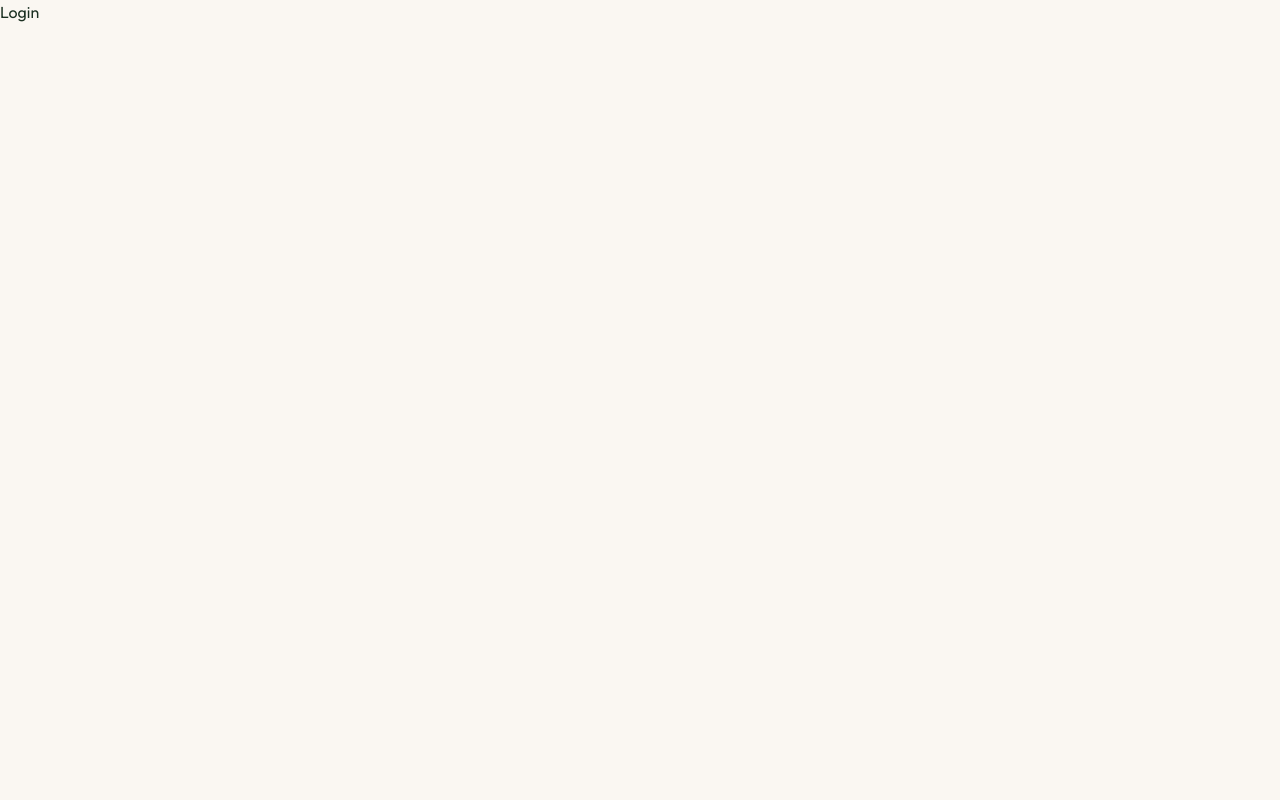
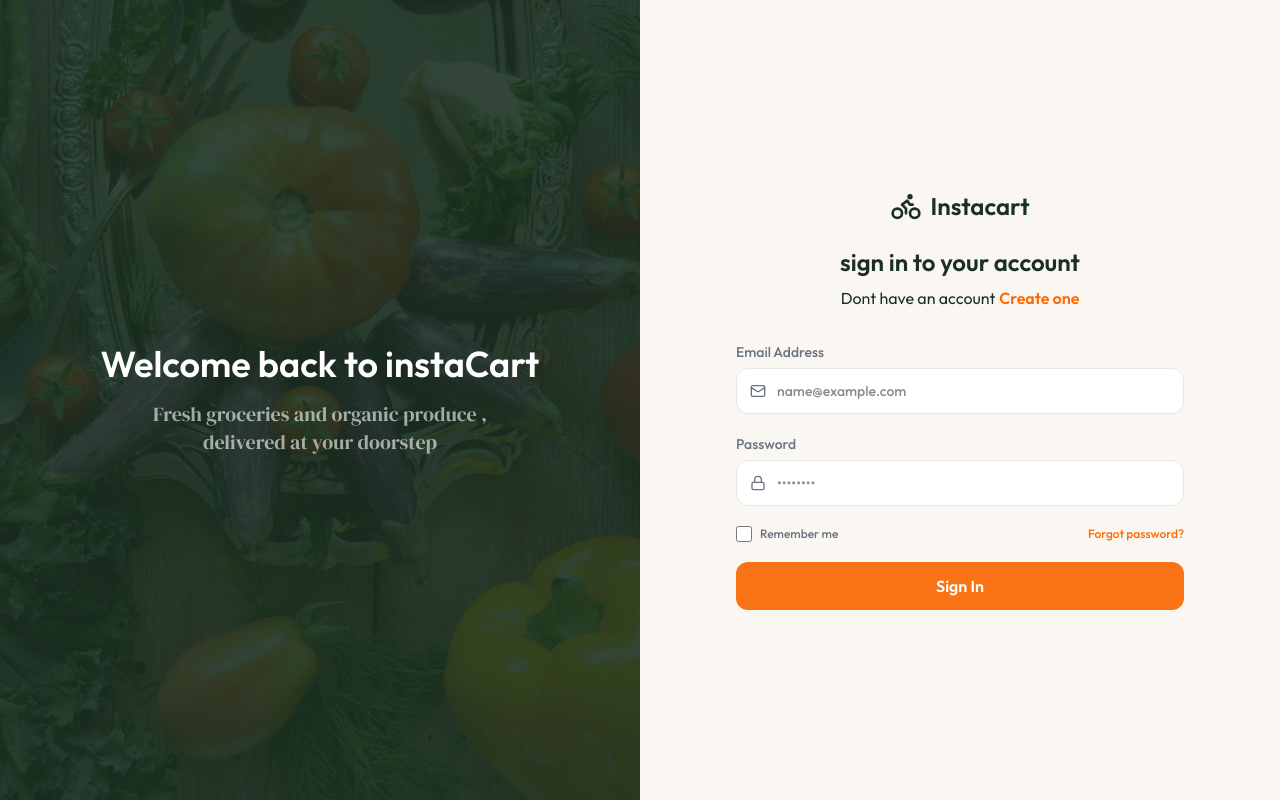
Before and after one commit to sagrikathakur/grocery_Delivery_App, a React (Vite) app in the folder client/: page /login in a window 1280 px wide. Built offline with nearby package versions, Linux system fonts and the light colour scheme.

Commit message:
added login form

```diff
--- a/client/src/pages/Login.tsx
+++ b/client/src/pages/Login.tsx
@@ -1,8 +1,186 @@
-import React from 'react'
+import React, { useState } from 'react'
+import { heroSectionData } from '../assets/assets'
+import { BikeIcon, UserIcon, MailIcon, LockIcon } from 'lucide-react'
+import { Link } from 'react-router-dom'
 
 const Login = () => {
+  const [isLoginState, setIsLoginState] = useState(true)
+  const [name, setName] = useState("")
+  const [email, setEmail] = useState('')
+  const [password, setPassword] = useState('')
+  const [loading, setLoading] = useState(false)
+
+
+  const handleSubmit = async (e: React.FormEvent) => {
+    e.preventDefault()
+    setLoading(true);
+
+    setTimeout(() => window.location.href = "/", 1000)
+  }
+
+
+
+
+
+
+
+
   return (
-    <div>Login</div>
+    <div className='min-h-screen flex'>
+      {/* left side -> this will me image section */}
+
+      <div className='hidden lg:flex lg:w-1/2 bg-app-green relative items-center justify-center'>
+
+        <img src={heroSectionData.hero_image} alt="" className='absolute inset-0 object-cover h-full bg-center opacity-10' />
+
+
+        <div className='relative text-center px-12'>
+          <h2 className='text-4xl font-semibold text-white mb-4'>Welcome back to instaCart</h2>
+          <p className='text-white/60 font-serif text-xl max-w-sm mx-auto'>Fresh groceries and organic produce , delivered at your doorstep</p>
+        </div>
+
+
+      </div>
+
+      {/* right right  */}
+
+
+      <div className=' flex-1 flex-center px-4 py-12 bg-app-cream'>
+        <div className='w-full max-w-md'>
+          <div className='text-center mb-8'>
+            <Link to="/" className='inline-flex intems-center gap-2 mb-6' >
+              <BikeIcon className='size-8 text-app-green' />
+              <span className='text-2xl font-semibold text-app-green'>Instacart</span>
+            </Link>
+
+
+            <h1 className='text-2xl font-semibold text-app-green mb-2 '>{isLoginState ? "sign in to your account" : "sign up for an account"}</h1>
+            <p>
+              {isLoginState ? "Dont have an account" : "already have an account ?"}
+              <button onClick={() => setIsLoginState(!isLoginState)}
+                className='text-orange-500 ml-1 font-semibold hover:text-orange-600 transition-colors'>
+                {isLoginState ? "Create one" : "Sign in"}
+              </button>
+
+
+
+
+
+
+            </p>
+          </div>
+
+          {/* form */}
+
+
+          <form onSubmit={handleSubmit} className='space-y-5 animate-fade-in'>
+            {
+              !isLoginState && (
+                <label className='text-sm flex flex-col gap-1.5 text-app-text-light font-medium'>
+                  Name
+                  <div className='relative'>
+                    <UserIcon className='absolute left-3.5 top-1/2 -translate-y-1/2 size-4 text-app-text-light' />
+                    <input
+                      type="text"
+                      placeholder="Your full name"
+                      value={name}
+                      onChange={(e) => setName(e.target.value)}
+                      required={!isLoginState}
+                      className="w-full pl-10 pr-4 py-3  text-sm bg-white rounded-xl border not-focus:border-app-border transition-all"
+                    />
+                  </div>
+                </label>
+              )
+            }
+
+            {/* email */}
+            <label className='text-sm flex flex-col gap-1.5 text-app-text-light font-medium'>
+              Email Address
+              <div className='relative'>
+                <MailIcon className='absolute left-3.5 top-1/2 -translate-y-1/2 size-4 text-app-text-light' />
+                <input
+                  type="email"
+                  placeholder="name@example.com"
+                  value={email}
+                  onChange={(e) => setEmail(e.target.value)}
+                  required
+                  className="w-full pl-10 pr-4 py-3 rounded-xl border border-app-border focus:border-app-green focus:ring-1 focus:ring-app-green outline-none bg-white text-zinc-900 transition-all text-sm"
+                />
+              </div>
+            </label>
+
+            <label className='text-sm flex flex-col gap-1.5 text-app-text-light font-medium'>
+              Password
+              <div className='relative'>
+                <LockIcon className='absolute left-3.5 top-1/2 -translate-y-1/2 size-4 text-app-text-light' />
+                <input
+                  type="password"
+                  placeholder="••••••••"
+                  value={password}
+                  onChange={(e) => setPassword(e.target.value)}
+                  required
+                  className="w-full pl-10 pr-4 py-3 rounded-xl border border-app-border focus:border-app-green focus:ring-1 focus:ring-app-green outline-none bg-white text-zinc-900 transition-all text-sm"
+                />
+              </div>
+            </label>
+
+            {isLoginState && (
+              <div className="flex items-center justify-between text-xs text-app-text-light font-medium">
+                <label className="flex items-center gap-2 cursor-pointer">
+                  <input
+                    type="checkbox"
+                    className="rounded border-gray-300 text-app-green focus:ring-app-green size-4"
+                  />
+                  <span>Remember me</span>
+                </label>
+                <a href="#forgot" className="text-orange-500 hover:text-orange-600 transition-colors">
+                  Forgot password?
+                </a>
+              </div>
+            )}
+
+            <button
+              type="submit"
+              disabled={loading}
+              className="w-full py-3 bg-app-orange text-white font-semibold rounded-xl hover:bg-app-orange-dark transition-colors disabled:opacity-60 active:scale-[0.98] flex items-center justify-center gap-2"
+            >
+              {loading ? (
+                <>
+                  <svg className="animate-spin -ml-1 mr-3 h-5 w-5 text-white" xmlns="http://www.w3.org/2000/svg" fill="none" viewBox="0 0 24 24">
+                    <circle className="opacity-25" cx="12" cy="12" r="10" stroke="currentColor" strokeWidth="4"></circle>
+                    <path className="opacity-75" fill="currentColor" d="M4 12a8 8 0 018-8V0C5.373 0 0 5.373 0 12h4zm2 5.291A7.962 7.962 0 014 12H0c0 3.042 1.135 5.824 3 7.938l3-2.647z"></path>
+                  </svg>
+                  Processing...
+                </>
+              ) : (
+                isLoginState ? "Sign In" : "Create Account"
+              )}
+            </button>
+          </form>
+
+
+
+
+
+        </div>
+      </div>
+
+
+
+
+
+
+
+
+
+
+
+
+
+    </div>
+
+
+
   )
 }
 
```
